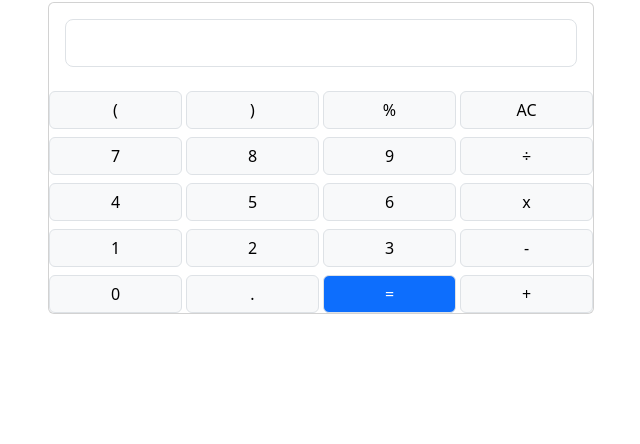
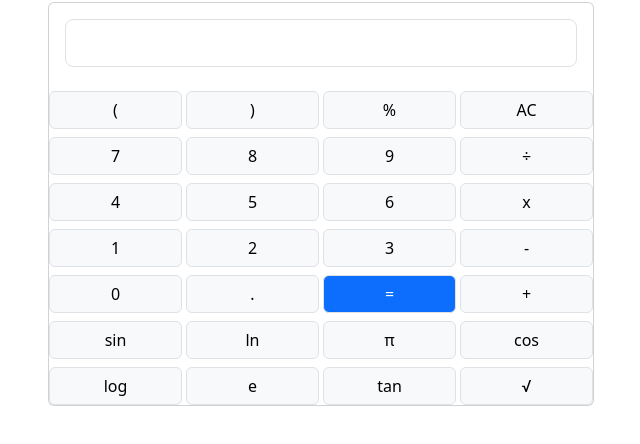
Before and after one commit to 10rdan/scientific-calculator-live, a plain HTML site: page src/index.html in a window 1280 px wide. Shown: the part 70-514 px from the top of the page, without its empty margins (319-959 px from the left). Drawn offline with nearby package versions, Linux system fonts and the light colour scheme.

Commit message:
implemented a few scientific functions

```diff
--- a/src/index.html
+++ b/src/index.html
@@ -128,6 +128,48 @@
                                     +
                                 </button>
                             </div>
+
+                            <div class="col-3">
+                                <button type="button" class="btn btn-light w-100 mt-2 border">
+                                    sin
+                                </button>
+                            </div>
+                            <div class="col-3">
+                                <button type="button" class="btn btn-light w-100 mt-2 border">
+                                    ln
+                                </button>
+                            </div>
+                            <div class="col-3">
+                                <button type="button" class="btn btn-light w-100 mt-2 border">
+                                    π
+                                </button>
+                            </div>
+                            <div class="col-3">
+                                <button type="button" class="btn btn-light w-100 mt-2 border">
+                                    cos
+                                </button>
+                            </div>
+
+                            <div class="col-3">
+                                <button type="button" class="btn btn-light w-100 mt-2 border">
+                                    log
+                                </button>
+                            </div>
+                            <div class="col-3">
+                                <button type="button" class="btn btn-light w-100 mt-2 border">
+                                    e
+                                </button>
+                            </div>
+                            <div class="col-3">
+                                <button type="button" class="btn btn-light w-100 mt-2 border">
+                                    tan
+                                </button>
+                            </div>
+                            <div class="col-3">
+                                <button type="button" class="btn btn-light w-100 mt-2 border">
+                                    √
+                                </button>
+                            </div>
                         </div>
                     </div>
                 </div>
--- a/src/script.js
+++ b/src/script.js
@@ -1,4 +1,4 @@
-document.addEventListener('DOMContentLoaded', function() {
+document.addEventListener('DOMContentLoaded', function () {
     console.log('Document is ready');
     const display = document.getElementById('calc-display');
     const buttons = document.getElementsByClassName('btn');
@@ -11,7 +11,7 @@ document.addEventListener('DOMContentLoaded', function() {
 
     function evaluateResult() {
         console.log('currentValue: ', currentValue)
-        const convertedValue = currentValue.replace("x", "*").replace("÷", "/").replace("%", "*0.01");
+        const convertedValue = currentValue.replace("x", "*").replace("÷", "/").replace("%", "*0.01").replace('sin', 'Math.sin').replace('cos', 'Math.cos').replace('ln','Math.log').replace('π', Math.PI).replace('log','Math.log10').replace('e','Math.E').replace('tan', 'Math.tan').replace('√', 'Math.sqrt');
         console.log('convertedValue: ', convertedValue);
         const result = eval(convertedValue);
         currentValue = result.toString();
@@ -20,14 +20,15 @@ document.addEventListener('DOMContentLoaded', function() {
 
     buttonArray.forEach(function (button) {
         console.log('button clicked', button.innerText);
-        button.addEventListener('click', function() {
+        button.addEventListener('click', function () {
             console.log('first button clicked');
             const value = button.innerText;
 
+            try {
                 if (value == "AC") {
                     currentValue = "";
                     display.value = currentValue;
-        } else if(value === "=") {
+                } else if (value === "=") {
                     evaluateResult();
                 }
 
@@ -36,6 +37,11 @@ document.addEventListener('DOMContentLoaded', function() {
                     console.log('currenvalue:', currentValue);
                     display.value = currentValue;
                 }
+            } catch(error) {
+                console.error(error);
+                currentValue = "ERROR";
+                display.value = currentValue;
+            }
         });
     });
 
```
Lines whose indentation alone changed are shown as unchanged.
